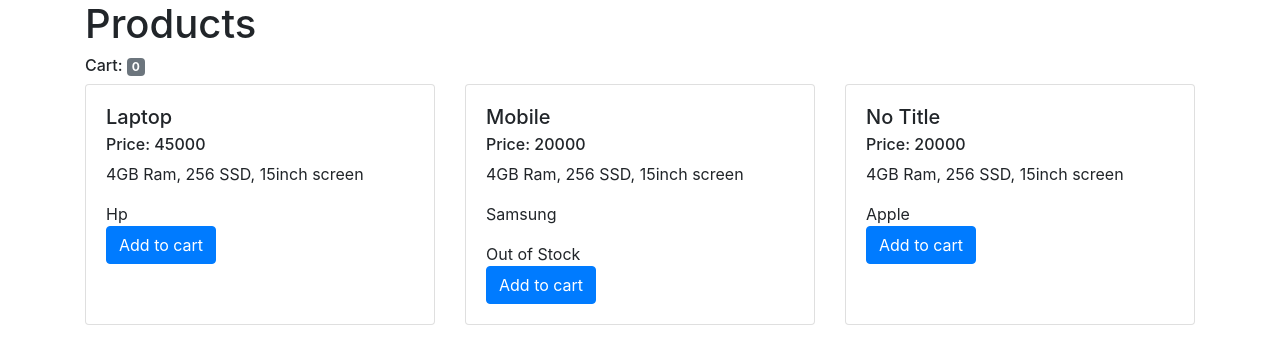
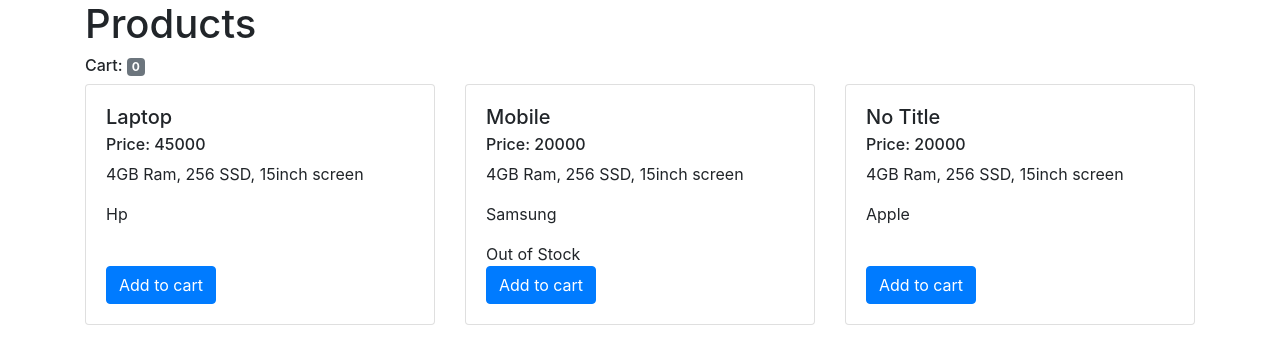
Before and after one commit to rratneshSingh/ng-3-22, an Angular app: page / in a window 1280 px wide. Shown: the top 364 px of the page. Built offline with nearby package versions, Linux system fonts and the light colour scheme.

Commit message:
CSS - Fix

```diff
--- a/src/app/components/product/product.component.html
+++ b/src/app/components/product/product.component.html
@@ -1,6 +1,6 @@
 <div class="card" style="height: 100%">
     <div class="card-body">
-        <div style="display: flex; flex-direction: column; justify-content: space-between;">
+        <div style="height: 100%; display: flex; flex-direction: column; justify-content: space-between;">
             <div>
                 <h5 class="card-title">{{ product?.title }}</h5>
                 <h6 class="card-subtitle mb-2 text-body-secondary">Price: {{product?.price}}</h6>
@@ -8,7 +8,7 @@
                 <p class="card-text">{{ product?.brand}}</p>
                 <p class="card-text" *ngIf="product?.outOfStock">Out of Stock</p>
             </div>
+            <app-add-remove-cart (onAdd)="onAddToCart.emit(product)" (onSubstract)="onRemoveFromCart.emit(product?.id)" [count]="noOfItemInTheCart"></app-add-remove-cart>
         </div>
-        <app-add-remove-cart (onAdd)="onAddToCart.emit(product)" (onSubstract)="onRemoveFromCart.emit(product?.id)" [count]="noOfItemInTheCart"></app-add-remove-cart>
     </div>
 </div>
```
